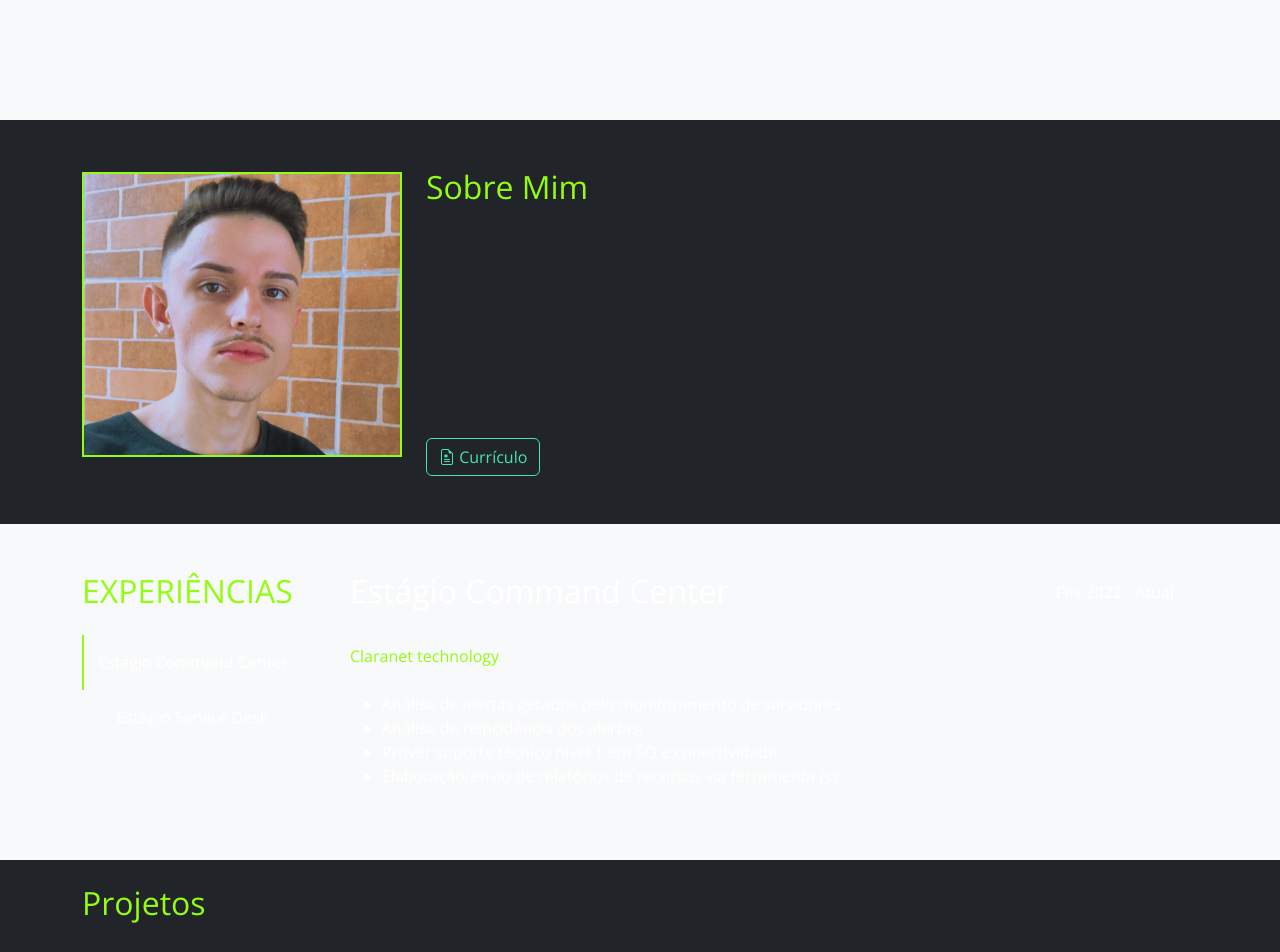
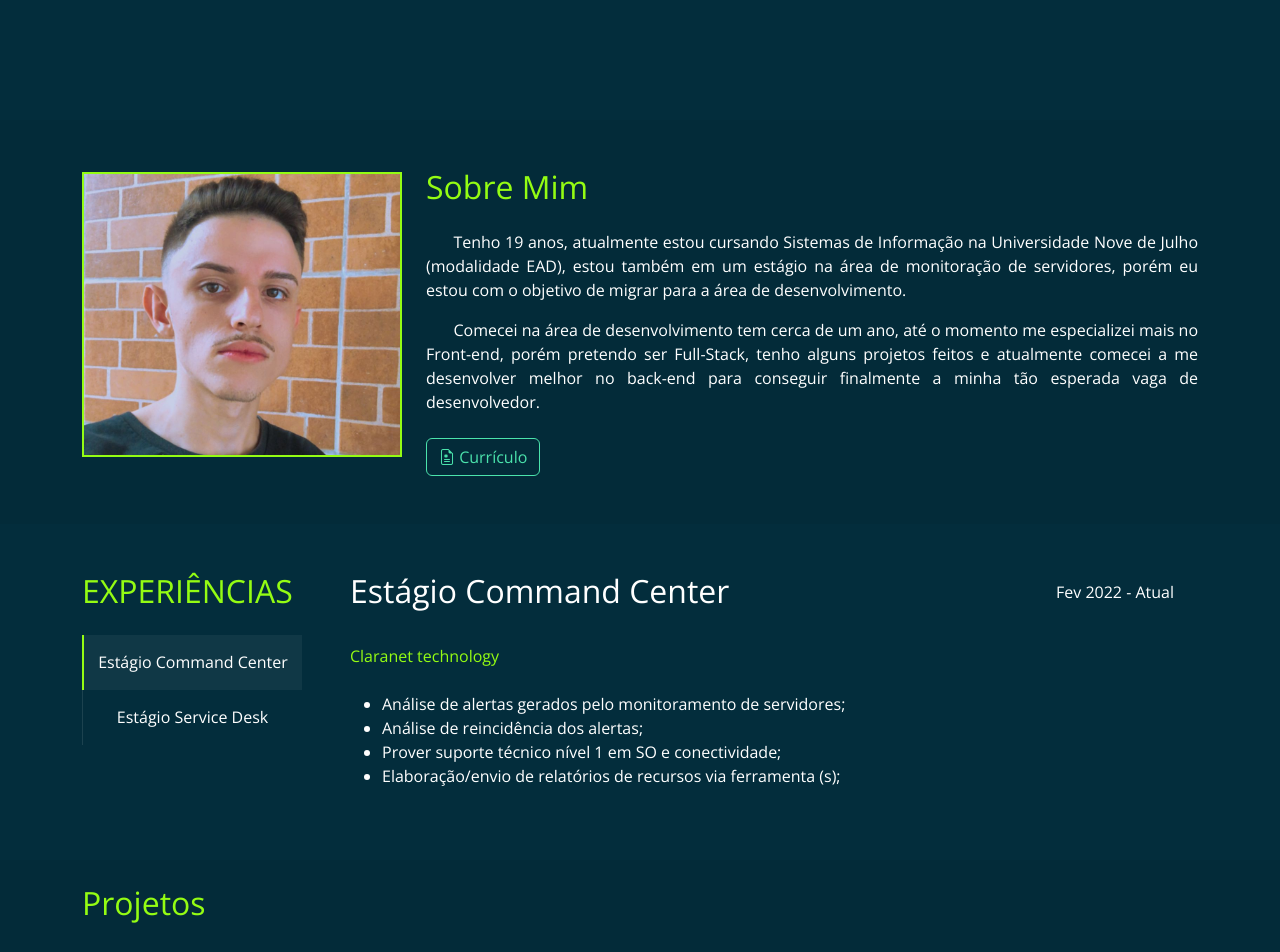
Before and after one commit to caiocostta/Portifolio, a website: page Index.html in a window 1280 px wide. Shown: the part 680-1632 px from the top of the page. Drawn offline with nearby package versions, Linux system fonts and the light colour scheme.

Commit message:
Projeto finalizado

```diff
--- a/Assets/css/Style.css
+++ b/Assets/css/Style.css
@@ -8,17 +8,17 @@
     font-family: 'Open Sans', sans-serif;
 }
 body{
-    background-color: #032D3C;
-    color: #fff;
+    background-color: #032D3C !important;
+    color: #fff !important;
 }
 .flex-1{
     flex: 1;
 }
-.bg-light{
+.bg-sea{
     background-color: #032D3C !important;
     color: #fff;
 }
-.bg-dark{
+.bg-ocean{
     background-color: rgba(0, 0, 0, 0.05) !important;
 }
 .bg-red{
--- a/Index.html
+++ b/Index.html
@@ -37,7 +37,7 @@
               </nav>
         </header>
         <section class="d-flex flex-column">
-            <div style="height: 100vh;" class="bg-light d-flex align-items-lg-start align-items-center">
+            <div style="height: 100vh;" class="bg-sea d-flex align-items-lg-start align-items-center">
                 <article class="container d-flex flex-1 flex-column mt-4 mt-lg-0 mt-md-0 apresentacao">
                     <div class="d-flex flex-wrap">
                         <div style="width: 50%;" class="d-flex flex-1 ms-lg-3 ms-sm-0 mt-lg-0 mt-sm-3 align-items-lg-start align-items-center flex-column justify-content-center">
@@ -58,7 +58,7 @@
                     <i id="btnScroll" class="bi bi-chevron-double-down mt-4 m-auto"></i>
                 </article>
             </div>
-            <div id="sobre" class="bg-dark pt-4 pb-4">
+            <div id="sobre" class="bg-ocean pt-4 pb-4">
                 <article class="container d-flex flex-1 sobre-mim mt-4 mb-4">
                     <div class="d-none d-lg-flex d-md-flex flex-1 d-flex align-items-center">
                         <figure >
@@ -85,7 +85,7 @@
             </div>
         </section>
         <section>
-            <div id="experiencia" class="bg-light p-4">
+            <div id="experiencia" class="bg-sea p-4">
                 <article class="container d-flex flex-lg-row flex-column align-items-lg-start align-items-center experiencia">
                     <div class="d-flex flex-column justify-content-center">
                         <h2 class="text-green text-lg-start text-center ms-0 m-4">EXPERIÊNCIAS</h2>
@@ -128,7 +128,7 @@
                     </div>
                 </article>
             </div>
-            <div id="projetos" class="bg-dark p-4">
+            <div id="projetos" class="bg-ocean p-4">
                 <article class="container projetos">
                     <h2 class="text-green">Projetos</h2>
                     <div class="d-flex flex-wrap justify-content-around">
```
